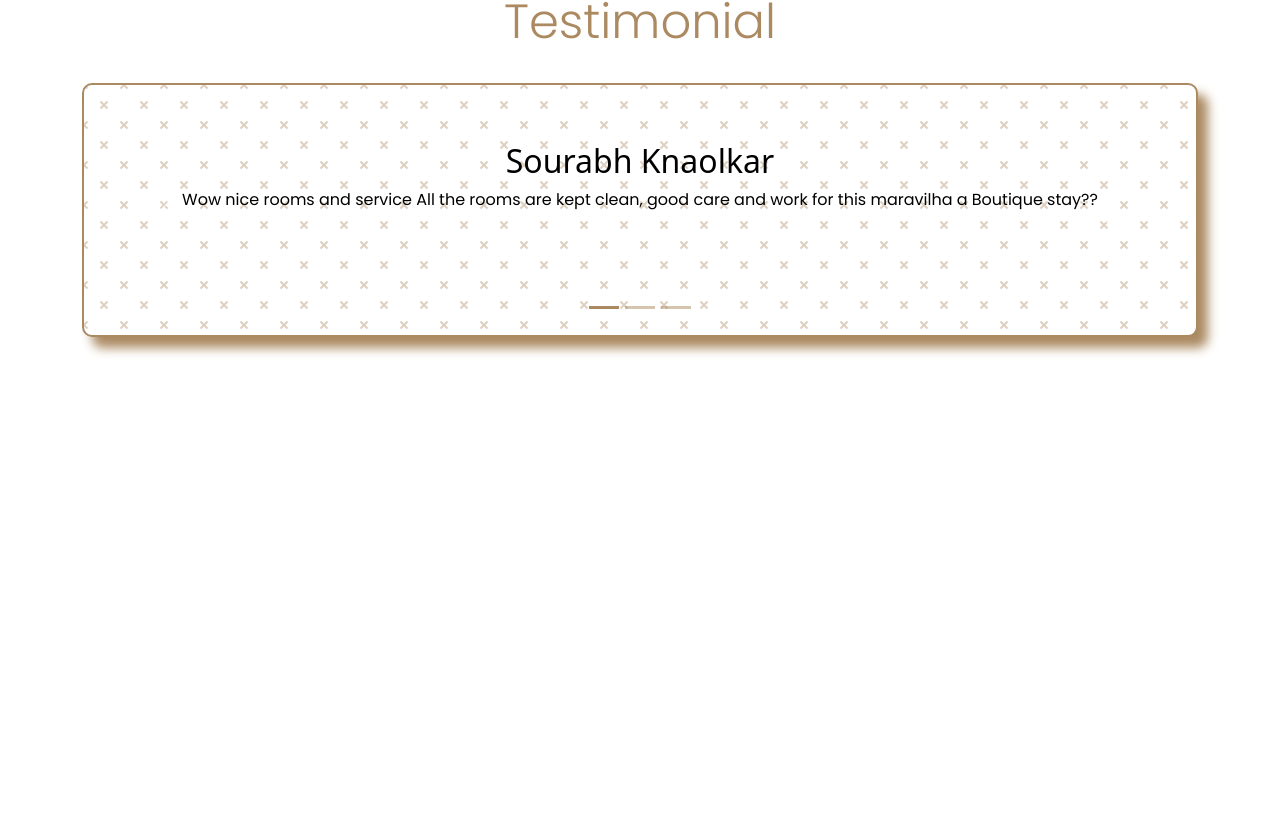
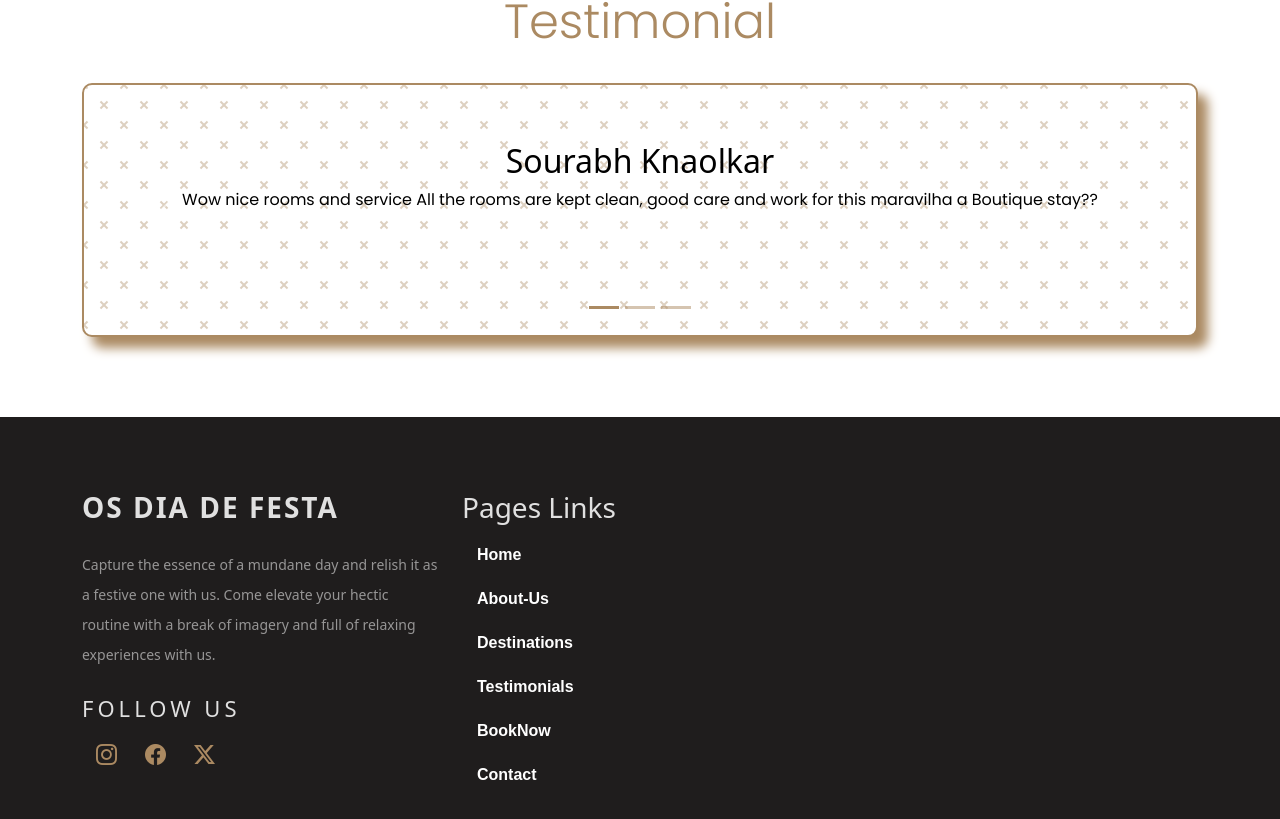
Before and after one commit to SourabhKanolkar/Zeba-website, a React (Vite) app: page / in a window 1280 px wide. Shown: the part 2403-3222 px from the top of the page. Before the commit the page ends 2820 px from the top, so only its background shows below. Built offline with nearby package versions, Linux system fonts and the light colour scheme.

Commit message:
footer half done and contact form pending

```diff
--- a/src/App.css
+++ b/src/App.css
@@ -14,3 +14,48 @@
   .nav-link:active{
     color: #AB8A62 !important;
   }
+
+  /* belwo is for footer css */
+  footer{
+    width: 100%;
+    height: 90vh;
+    background-color: rgb(31, 29, 29);
+    padding: 24px;
+  }
+  .footer-container{
+    margin-top: 20px;
+    padding: 30px 4px 9px 4px;
+  }
+  .footer-logo{
+    color: rgba(255, 255, 255, 0.863);
+    font-weight: 800;
+    letter-spacing: 2px;
+
+  }
+  .footer-para{
+    font-size: 14px;
+    line-height: 30px;
+    color: rgba(255, 255, 255, 0.534);
+    margin: 25px 0px;
+
+  }
+  .heading-sm-footer{
+    color: rgba(255, 255, 255, 0.863);
+    font-size: 22px;
+    letter-spacing: 4px;
+    margin: 18px 0;
+  }
+  .social-icons-footer{
+    margin: 16px 0px;
+  }
+  .social-icons{
+    font-size: 21px;
+    padding: 9px;
+    color: #AB8A62;
+    /* border: 2px solid #AB8A62 ; */
+    margin: 0 5px;
+    cursor: pointer;
+  }
+  .heading-pages-title{
+    color: rgba(255, 255, 255, 0.863);
+  }
--- a/src/App.jsx
+++ b/src/App.jsx
@@ -5,6 +5,7 @@
 import AboutUs from './components/AboutUs'
 import Destinations from './components/Destinations'
 import Testimonial from './components/Testimonial'
+import Footer from './components/Footer'
 
 function App() {
 
@@ -15,6 +16,7 @@
     <AboutUs />
     <Destinations />
     <Testimonial />
+    <Footer />
 
     </>
   )
--- /dev/null
+++ b/src/components/Footer.jsx
@@ -0,0 +1,67 @@
+import React from 'react'
+
+export default function Footer() {
+  return (
+   <>
+   <section id='footer-section-page'>
+    <footer>
+    <div className="footer-container">
+        <div className="container">
+            <div className="row">
+                <div className="col-lg-4 col-md-6 col-sm-12">
+                    <h3 className='heading-logo-footer footer-logo'>OS DIA DE FESTA</h3>
+                    <p className='footer-para'>Capture the essence of a mundane day and relish it as a festive one with us.
+                    Come elevate your hectic routine with a break of imagery and full of relaxing experiences with us.</p>
+
+                    <h3 className='heading-sm-footer'>FOLLOW US</h3>
+                    <div className="social-icons-footer ">
+                    <i class="bi bi-instagram social-icons"></i>
+                    <i class="bi bi-facebook social-icons"></i>
+                    <i class="bi bi-twitter-x social-icons"></i>
+                    </div>
+                </div>
+
+               <div className="col-lg-4 col-md-6 col-sm-12">
+                   <div className="pages-footer">
+                    <h3 className='heading-pages-title '>Pages Links</h3>
+
+                    <ul className="navbar-nav justify-content-end     flex-grow-1 pe-3">
+          <li className="nav-item">
+            <a className="nav-link" aria-current="page" style={{fontFamily:"sans-serif",color:"#fff"}}  href="#home-page-section"  >Home</a>
+          </li>
+
+          <li className="nav-item">
+            <a className="nav-link" style={{fontFamily:"sans-serif",color:"#fff"}} href='#about-page-section'   >About-Us</a>
+          </li>
+
+          <li className="nav-item">
+            <a className="nav-link" style={{fontFamily:"sans-serif",color:"#fff"}} href="/" >Destinations</a>
+          </li>
+
+          <li className="nav-item">
+            <a className="nav-link" style={{fontFamily:"sans-serif",color:"#fff"}} href="/"  >Testimonials</a>
+          </li>
+
+          <li className="nav-item">
+            <a className="nav-link" style={{fontFamily:"sans-serif",color:"#fff"}} href="/"  >BookNow</a>
+          </li>
+          <li className="nav-item">
+            <a className="nav-link" style={{fontFamily:"sans-serif",color:"#fff"}} href="/" >Contact</a>
+          </li>
+
+
+        </ul>
+
+
+                   </div>
+               </div>
+
+            </div>
+        </div>
+     </div>
+    </footer>
+   </section>
+
+   </>
+  )
+}
```
